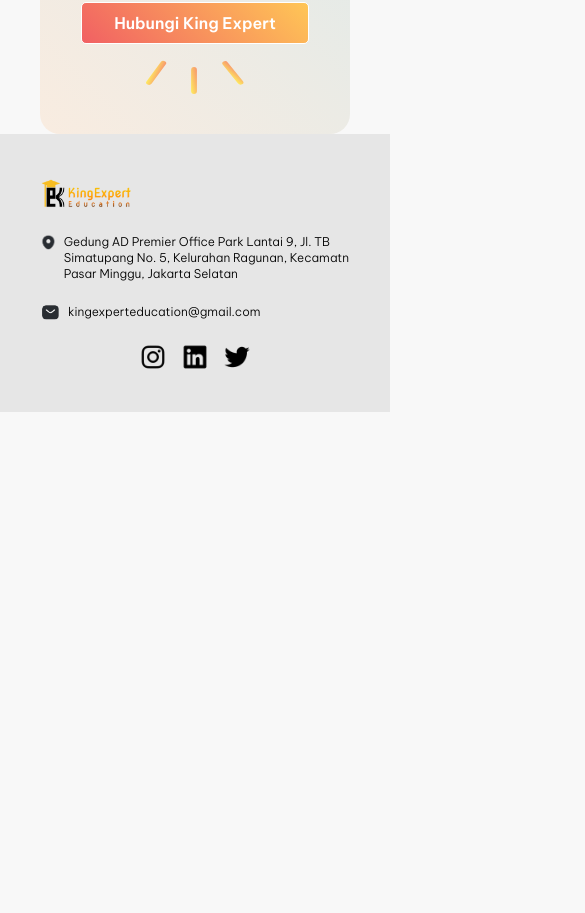
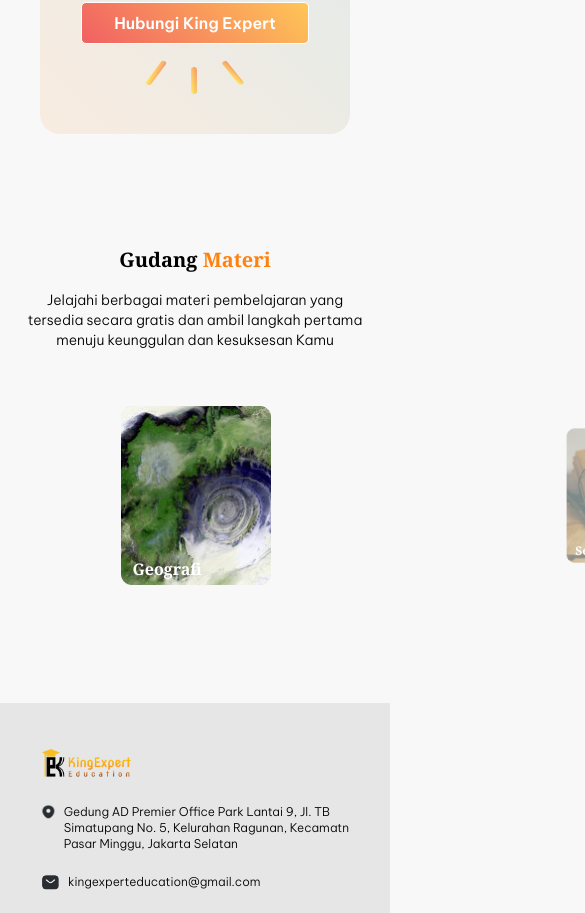
Before and after one commit to bktech-sh/kingexpert, a Next.js app: page / in a window 390 px wide. Shown: the part 1980-2893 px from the top of the page, 585 px wide, since content can reach past the window. Before the commit the page ends 2392 px from the top, so only its background shows below. Built offline with nearby package versions, Linux system fonts and the light colour scheme.

Commit message:
feat: add mobile image

```diff
--- /dev/null
+++ b/src/app/components/MobileGudangMateri/ImageCarousel.tsx
@@ -0,0 +1,71 @@
+import { useState } from "react";
+import Slider from "react-slick";
+import { listImages } from "./listImages";
+
+const ImageCarousel = ({ slidesToShow = 5 }) => {
+  const [imageIndex, setImageIndex] = useState(0);
+  const settings = {
+    centerMode: true,
+    infinite: true,
+    dots: false,
+    speed: 1000,
+    slidesToShow: slidesToShow,
+    centerPadding: "0",
+    swipeToSlide: true,
+    focusOnSelect: true,
+    autoplay: true,
+    beforeChange: (current: number, next: number) => setImageIndex(next),
+    responsive: [
+      {
+        breakpoint: 1490,
+        settings: {
+          slidesToShow: 5,
+          slidesToScroll: 1,
+        },
+      },
+      {
+        breakpoint: 820,
+        settings: {
+          slidesToShow: 3,
+          slidesToScroll: 1,
+        },
+      },
+    ],
+  };
+
+  const templateImages = listImages.map((image, idx) => {
+    if (image !== null) {
+      return (
+        <div
+          className={
+            idx === imageIndex
+              ? "activeSlide"
+              : "transform scale-75 transition-transform duration-300 opacity-50"
+          }
+          key={idx}
+        >
+          <div className="flex justify-center">{image}</div>
+        </div>
+      );
+    }
+    return null;
+  });
+
+  return (
+    <div className="max-w-screen-xl">
+      <link
+        rel="stylesheet"
+        type="text/css"
+        href="https://cdnjs.cloudflare.com/ajax/libs/slick-carousel/1.8.1/slick.min.css"
+      />
+      <link
+        rel="stylesheet"
+        type="text/css"
+        href="https://cdnjs.cloudflare.com/ajax/libs/slick-carousel/1.8.1/slick-theme.min.css"
+      />
+      <Slider {...settings}>{templateImages}</Slider>
+    </div>
+  );
+};
+
+export default ImageCarousel;
--- /dev/null
+++ b/src/app/components/MobileGudangMateri/index.tsx
@@ -0,0 +1,19 @@
+import ImageCarousel from "./ImageCarousel";
+
+const MobileGudangMateri = () => {
+  return (
+    <div className="flex flex-col gap-4 px-2 py-28 items-center">
+      <h2 className="text-xl font-semibold font-serif">
+        Gudang <span className="text-mainOrange">Materi</span>
+      </h2>
+      <p className="max-w-2xl text-center mb-10 px-3 text-sm">
+        Jelajahi berbagai materi pembelajaran yang tersedia secara gratis dan
+        ambil langkah pertama menuju keunggulan dan kesuksesan Kamu
+      </p>
+
+      <ImageCarousel />
+    </div>
+  );
+};
+
+export default MobileGudangMateri;
--- /dev/null
+++ b/src/app/components/MobileGudangMateri/listImages.tsx
@@ -0,0 +1,20 @@
+import Image from "next/image";
+
+const images = [
+  "/images/pelajaran-1.png",
+  "/images/pelajaran-2.png",
+  "/images/pelajaran-3.png",
+  "/images/pelajaran-4.png",
+  "/images/pelajaran-5.png",
+];
+
+const title = ["Fisika", "Geografi", "Sejarah", "Biologi", "Kimia"];
+
+export const listImages = images.map((image, index) => (
+  <div className="relative">
+    <Image src={image} alt="pelajaran" width={150} height={250} />
+    <p className="absolute bottom-1 left-3 font-serif text-white font-bold">
+      {title[index]}
+    </p>
+  </div>
+));
--- a/src/app/page.tsx
+++ b/src/app/page.tsx
@@ -19,6 +19,7 @@ import KataMereka from "./components/KataMereka";
 import Gallery from "./components/Gallery";
 import MobileMetodeBelajar from "./components/MobileMetodeBelajar";
 import MobileCardHubungi from "./components/MobileCardHubungi";
+import MobileGudangMateri from "./components/MobileGudangMateri";
 
 export default function Home() {
   const isAndroid = useIsAndroid();
@@ -33,6 +34,7 @@ export default function Home() {
           <MobileWhyKingExpert />
           <MobileMetodeBelajar />
           <MobileCardHubungi />
+          <MobileGudangMateri />
           <MobileFooter />
         </>
       ) : (
```
